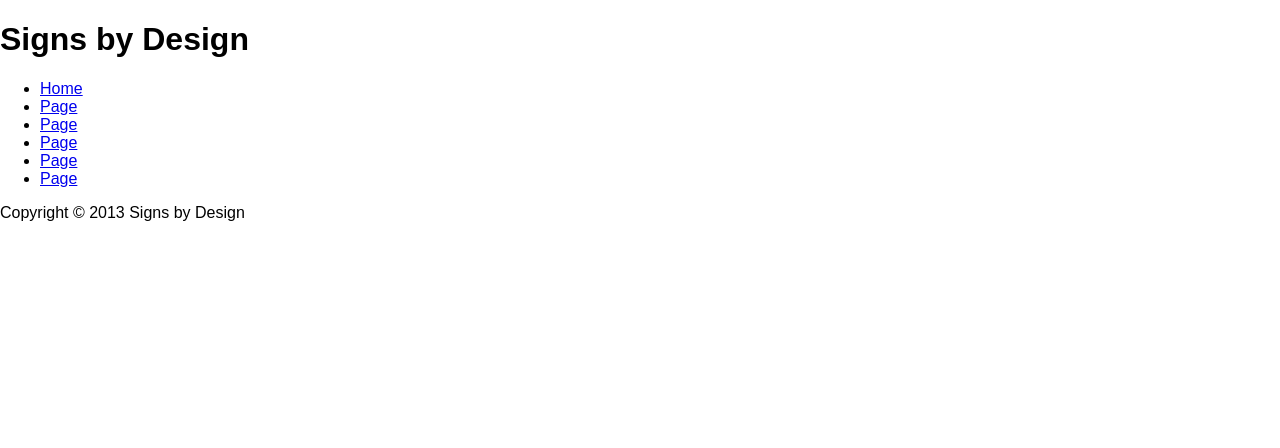
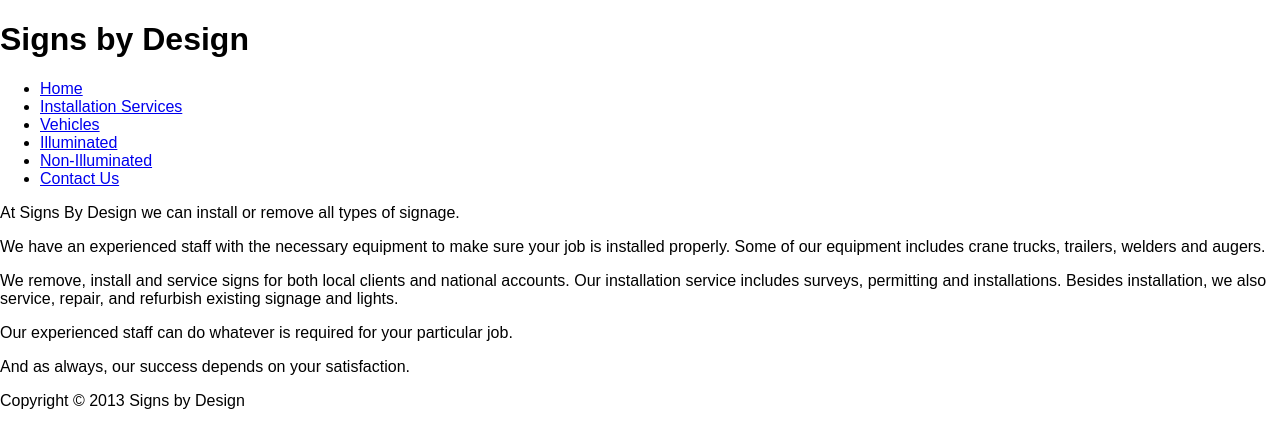
Before and after one commit to brandondukes/wsp-redesign, a plain HTML site: page installation.html in a window 1280 px wide. Drawn offline with Linux system fonts and the light colour scheme.

Commit message:
Installation paragraphs

```diff
--- a/installation.html
+++ b/installation.html
@@ -2,7 +2,7 @@
 <html lang="en">
 <head>
 <meta charset="utf-8" />
-<title>Signs by Design - Installation Services</title>
+<title>Signs by Design - Home</title>
 <link rel="stylesheet" type="text/css" href="css/main.css">
 </head>
 <body>
@@ -12,15 +12,19 @@
 	<nav>
 		<ul>
 			<li><a href="index.html">Home</a></li>
-			<li><a href="#">Page</a></li>
-			<li><a href="#">Page</a></li>
-			<li><a href="#">Page</a></li>
-			<li><a href="#">Page</a></li>
-			<li><a href="#">Page</a></li>
+			<li><a href="#installation.html">Installation Services</a></li>
+			<li><a href="#vehicle.html">Vehicles</a></li>
+			<li><a href="#illuminated.html">Illuminated</a></li>
+			<li><a href="#non-illuminated">Non-Illuminated</a></li>
+			<li><a href="#contact">Contact Us</a></li>
 		</ul>
 	</nav>
 	<article>
-	<p></p>
+	<p>At Signs By Design we can install or remove all types of signage.</p>
+	<p>We have an experienced staff with the necessary equipment to make sure your job is installed properly. Some of our equipment includes crane trucks, trailers, welders and augers.</p>
+	<p>We remove, install and service signs for both local clients and national accounts. Our installation service includes surveys, permitting and installations. Besides installation, we also service, repair, and refurbish existing signage and lights.</p>
+	<p>Our experienced staff can do whatever is required for your particular job.</p>
+	<p>And as always, our success depends on your satisfaction. </p>
 	</article>
 	<aside></aside>
 	<footer>
```
